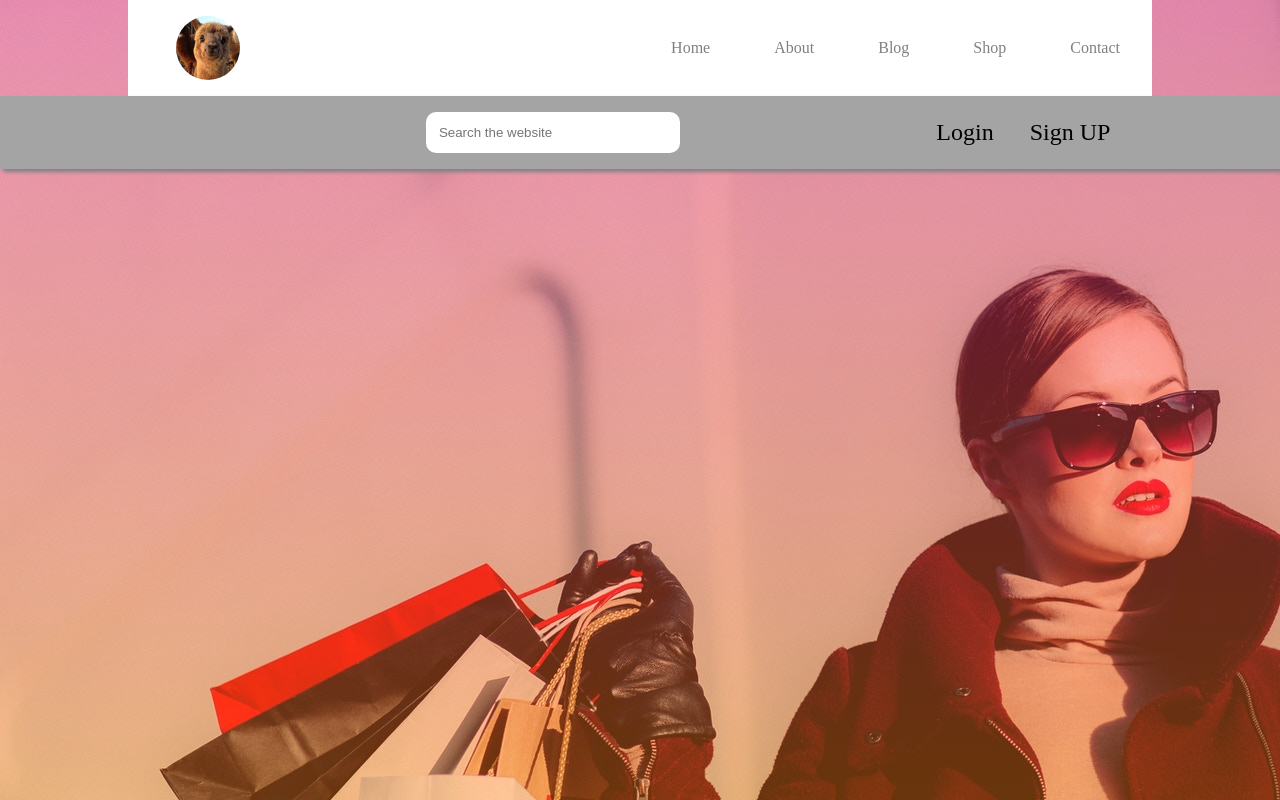
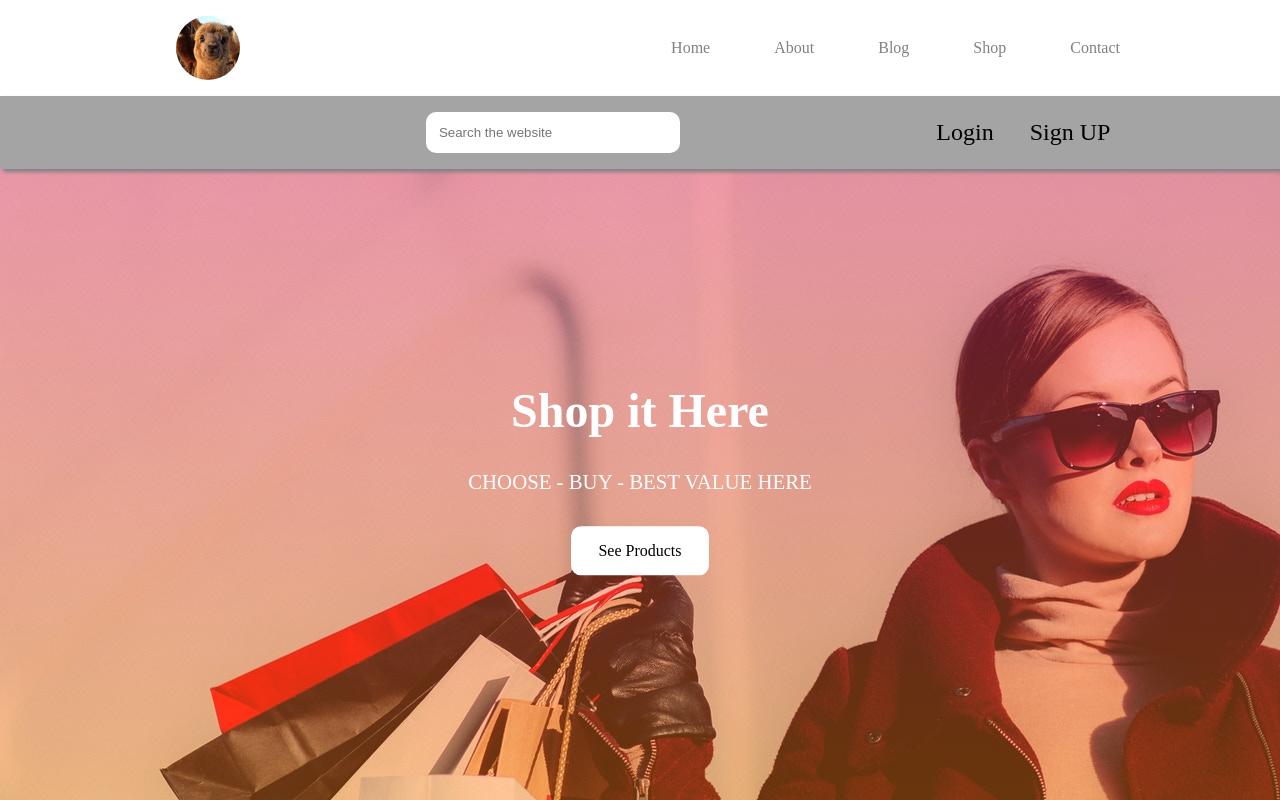
Before and after one commit to jamesangie/Online-Store-Demo, a website: page index.html in a window 1280 px wide. Drawn offline with Linux system fonts and the light colour scheme; some icons are missing.

Commit message:
Update header hero content

```diff
--- a/index.html
+++ b/index.html
@@ -13,6 +13,7 @@
     <!-- The header start here -->
 
     <header class="header">
+
         <nav class="nav">
             <div class="nav__content">
                 <img src="images\60586722.jpg" alt="" class="logo">
@@ -26,6 +27,7 @@
             </div>
 
         </nav>
+
         <div class="header__box__content">
             <div class="header__box">
 
@@ -42,6 +44,12 @@
                 </div>
             </div>
         </div>
+
+        <div class="header__hero-content">
+            <h1 class="header__title">Shop it Here</h1>
+            <p class="header__desc">choose - buy - best value here</p>
+            <a href="" class="header__link">See Products</a>
+        </div>
     </header>
 
 
--- a/styles/sass/modules/header.scss
+++ b/styles/sass/modules/header.scss
@@ -3,5 +3,34 @@
     height: 100vh;
     background-attachment: fixed;
 
+    &__hero-content {
+        width: 50%;
+        text-align: center;
+        margin: 0 auto;
+        position: absolute;
+        top: 60%;
+        left: 50%;
+        transform: translate(-50%, -50%);
+        padding-bottom: 3rem;
+    }
 
+    &__title {
+        font-size: 3rem;
+        color: white;
+    }
+
+    &__desc {
+        font-size: 1.3rem;
+        text-transform: uppercase;
+        color: white;
+        margin-bottom: 3rem;
+    }
+
+    &__link {
+        text-decoration: none;
+        background-color: white;
+        color: black;
+        padding: 1rem 1.7rem;
+        border-radius: 10px;
+    }
 }
--- a/styles/sass/modules/nav.scss
+++ b/styles/sass/modules/nav.scss
@@ -1,12 +1,13 @@
 .nav{
 
+    background-color: white;
 
     box-shadow: 2px 2px 4px rgba(128, 128, 128, 0.527);
 
     &__content {
         width: 80%;
         margin: auto;
-        background-color: white;
+
         display: flex;
         justify-content: space-between;
     }
```
Also changed, not shown: styles/style.css, 1 other file.
